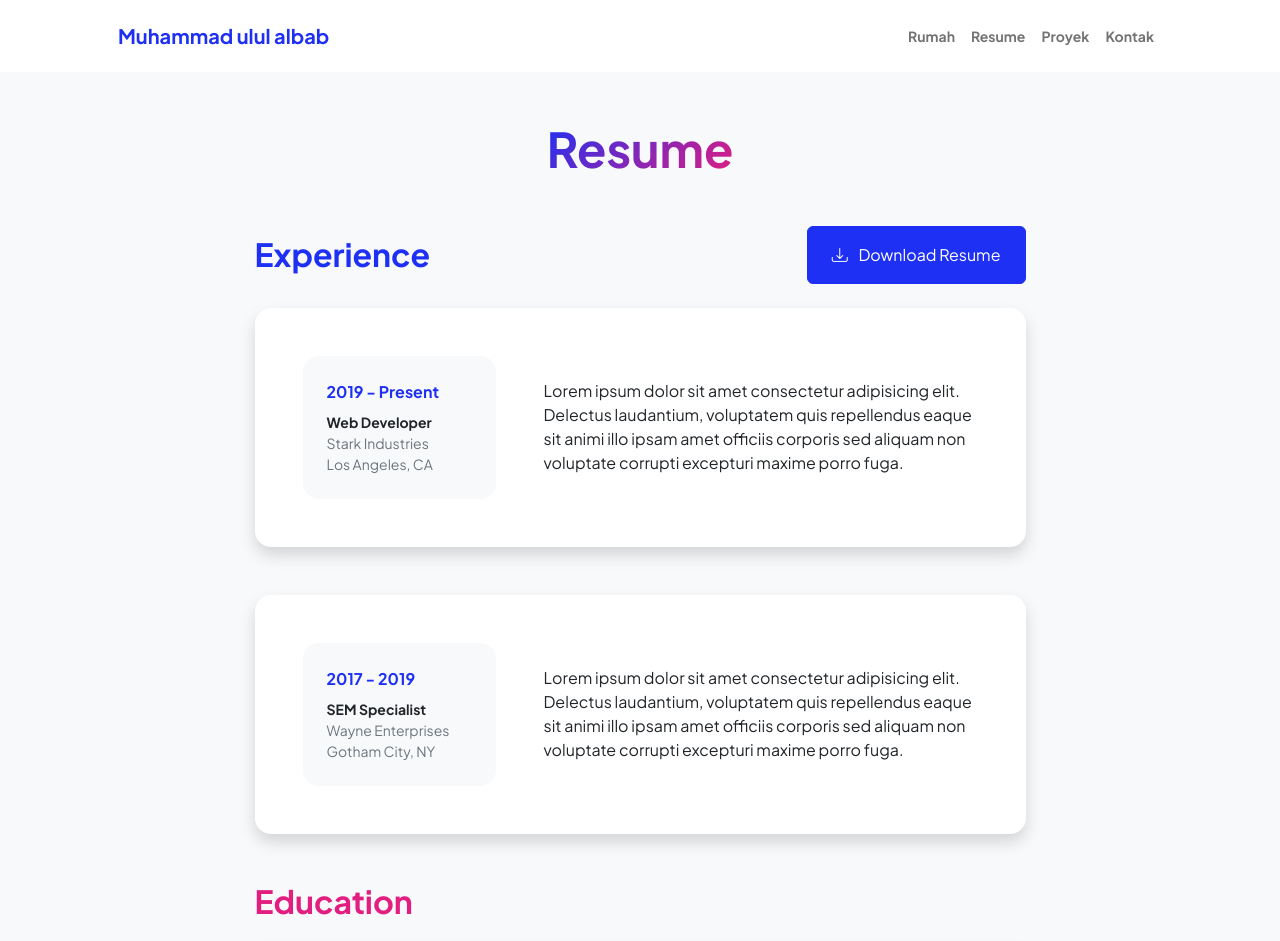
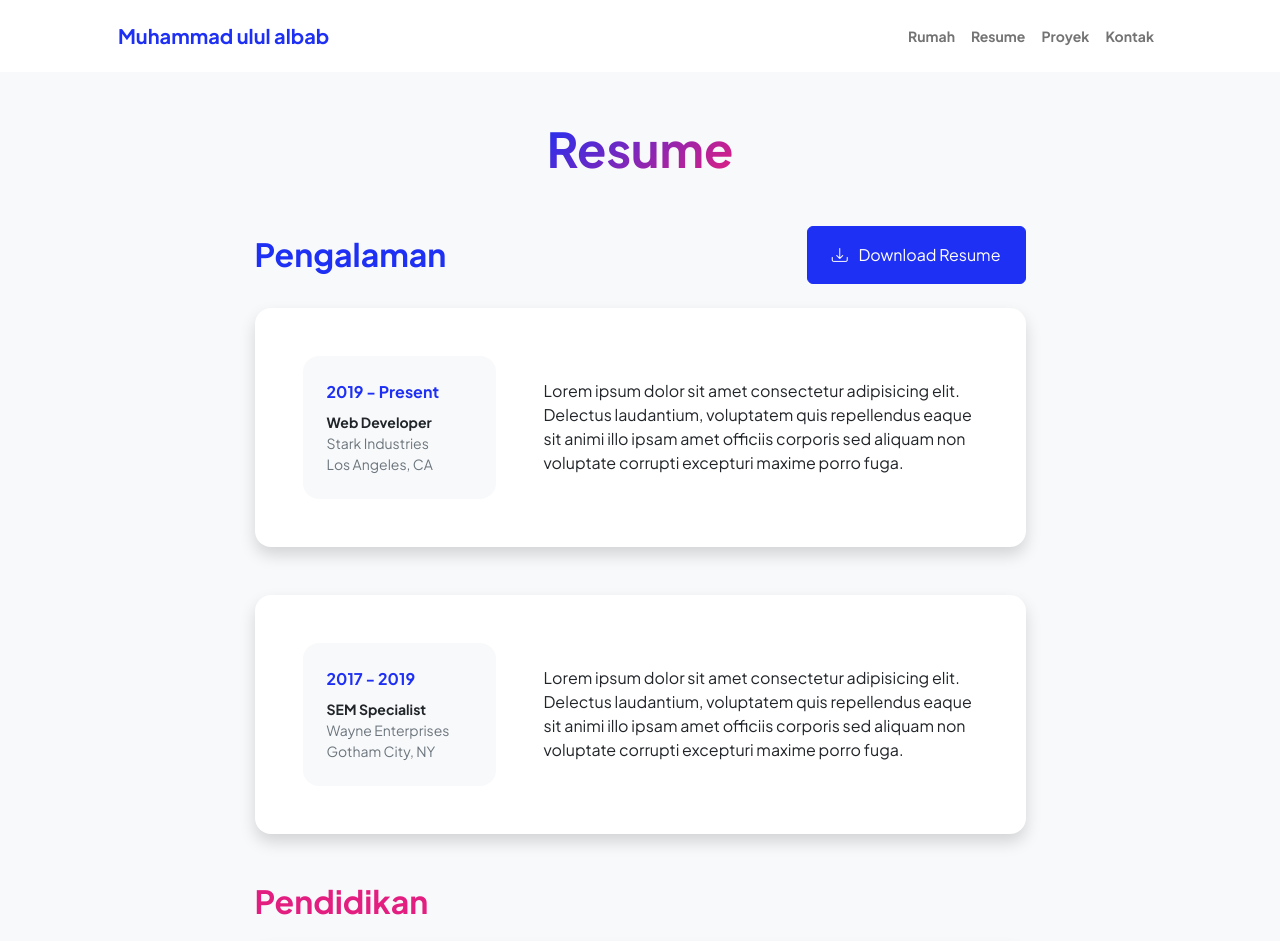
Before and after one commit to muhammadulul121205/Tugas-Ulul-Coding, a plain HTML site: page resume.html in a window 1280 px wide. Shown: the top 941 px of the page. Drawn offline with nearby package versions, Linux system fonts and the light colour scheme.

Commit message:
Update resume.html

```diff
--- a/resume.html
+++ b/resume.html
@@ -44,7 +44,7 @@
                         <!-- Experience Section-->
                         <section>
                             <div class="d-flex align-items-center justify-content-between mb-4">
-                                <h2 class="text-primary fw-bolder mb-0">Experience</h2>
+                                <h2 class="text-primary fw-bolder mb-0">Pengalaman</h2>
                                 <!-- Download resume button-->
                                 <!-- Note: Set the link href target to a PDF file within your project-->
                                 <a class="btn btn-primary px-4 py-3" href="#!">
@@ -87,7 +87,7 @@
                         </section>
                         <!-- Education Section-->
                         <section>
-                            <h2 class="text-secondary fw-bolder mb-4">Education</h2>
+                            <h2 class="text-secondary fw-bolder mb-4">Pendidikan</h2>
                             <!-- Education Card 1-->
                             <div class="card shadow border-0 rounded-4 mb-5">
                                 <div class="card-body p-5">
```
